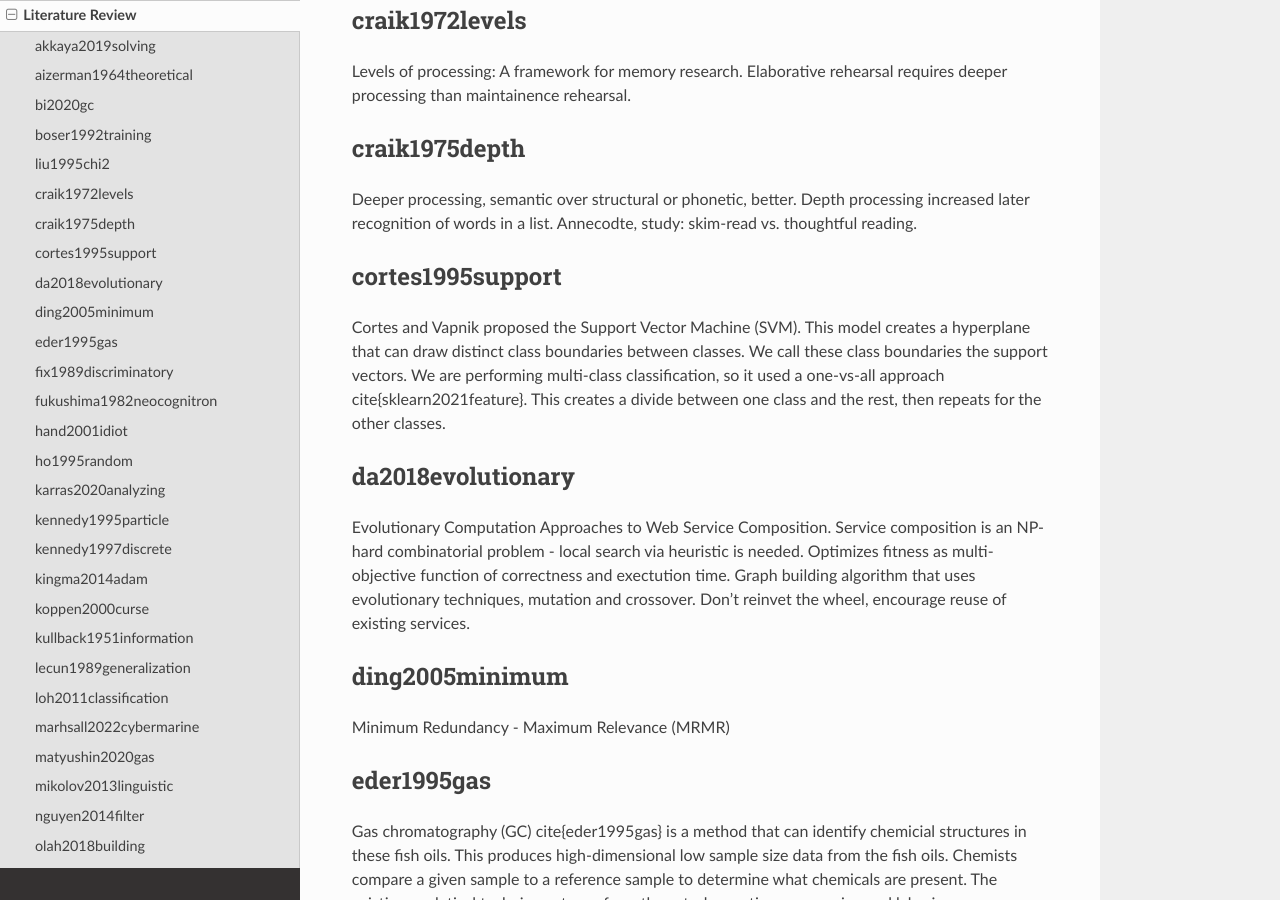
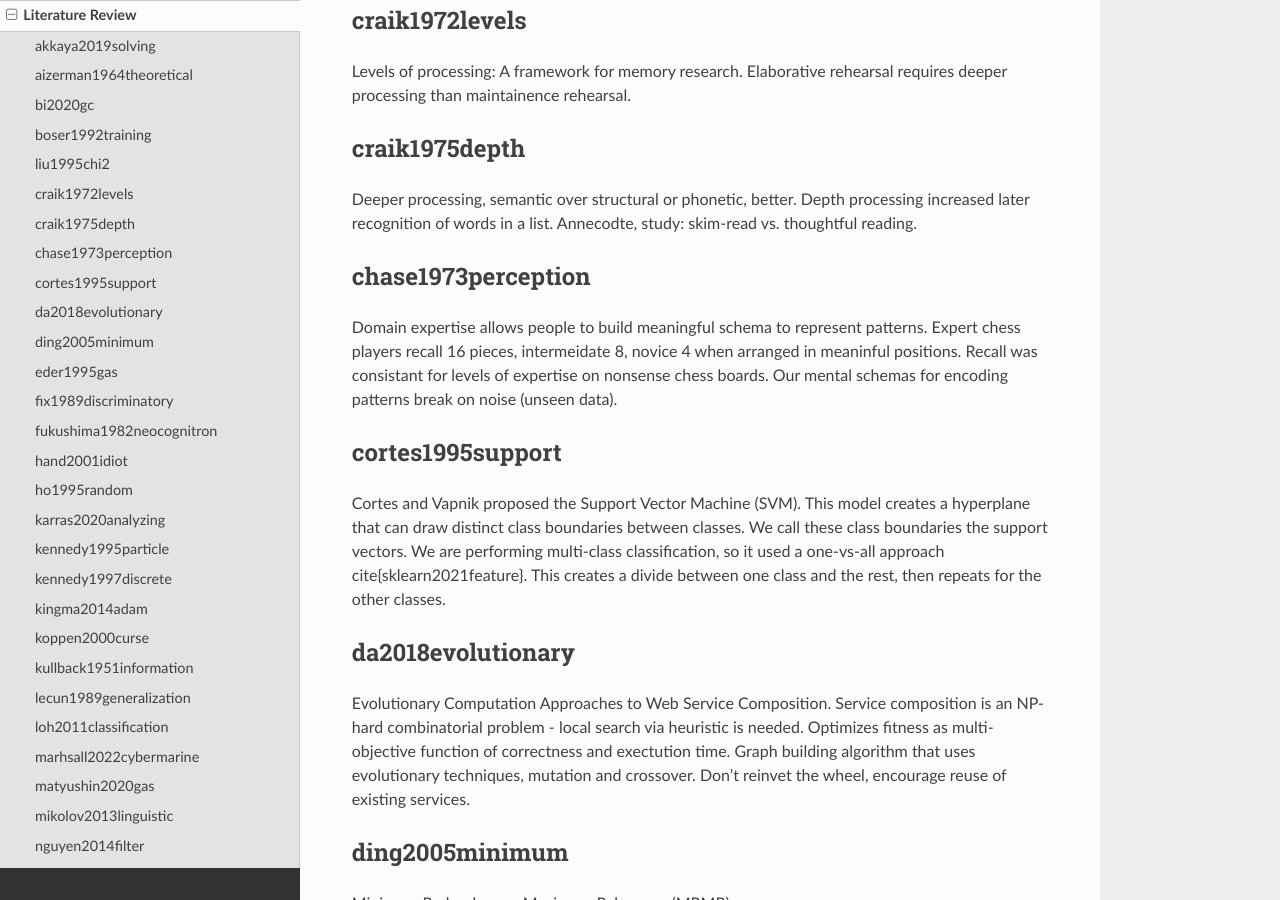
Before and after one commit to woodRock/fishy-business, a Sphinx documentation site: the page built from docs/source/papers.rst, in a window 1280 px wide and 900 px high, scrolled down 892 px. Built offline with Sphinx 7.4.7 and the Read the Docs theme 2.0.0, drawn with Linux system fonts in a browser that asks for light colours.

Commit message:
Chess analogy

```diff
--- a/docs/source/papers.rst
+++ b/docs/source/papers.rst
@@ -41,6 +41,13 @@ craik1975depth
 Deeper processing, semantic over structural or phonetic, better.
 Depth processing increased later recognition of words in a list.
 Annecodte, study: skim-read vs. thoughtful reading.
+
+chase1973perception
+-------------------
+Domain expertise allows people to build meaningful schema to represent patterns.
+Expert chess players recall 16 pieces, intermeidate 8, novice 4 when arranged in meaninful positions.
+Recall was consistant for levels of expertise on nonsense chess boards.
+Our mental schemas for encoding patterns break on noise (unseen data).
 
 cortes1995support
 -----------------
```
